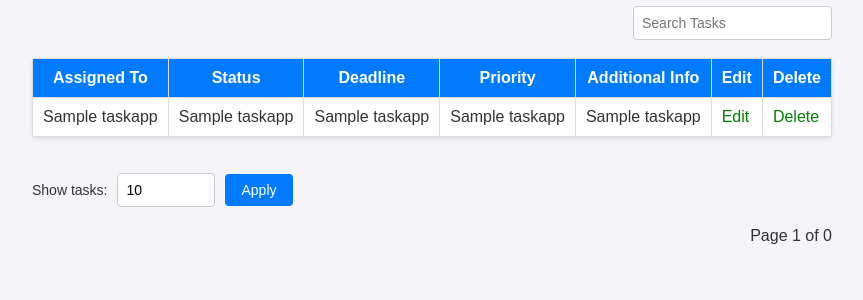
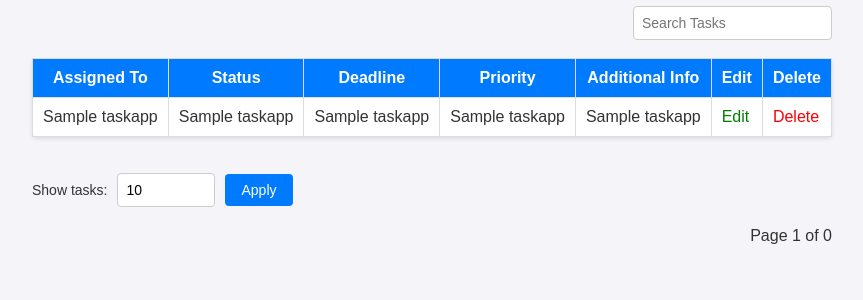
Before and after one commit to saimahankali/todoapp-flask, a Flask app: page / in a window 1280 px wide. Shown: the part 159-459 px from the top of the page, without its empty margins (208-1071 px from the left). Run offline with Flask 2, Linux system fonts and the light colour scheme; the visitor is signed in with stand-in values (Sample User, id 1); a database or web service that is not in the repository returns one stand-in record (values such as "Sample title"); data that the repository does not hold is empty; some libraries are stand-ins or nearby versions.

Commit message:
Update index.html

```diff
--- a/templates/index.html
+++ b/templates/index.html
@@ -165,8 +165,9 @@
                     <td>{{ task[3] }}</td>
                     <td>{{ task[4] }}</td>
                     <td>{{ task[5] }}</td>
-                    <td><a style="color:green;text-decoration:none" href="{{ url_for('editTask', id=task[0]) }}">Edit</a></td>
-                    <td><a style="color:green;text-decoration:none" href="{{ url_for('deleteTask', id=task[0]) }}" onclick="return confirm('Are you sure you want to delete this task?');">Delete</a></td>
+                   <strong> <td><a style="color:green;text-decoration:none" href="{{ url_for('editTask', id=task[0]) }}">Edit</a></td>
+                    <td><a style="color:red;text-decoration:none" href="{{ url_for('deleteTask', id=task[0]) }}" onclick="return confirm('Are you sure you want to delete this task?');">Delete</a></td>
+                   </strong>
                 </tr>
                 {% endfor %}
             </tbody>
```
